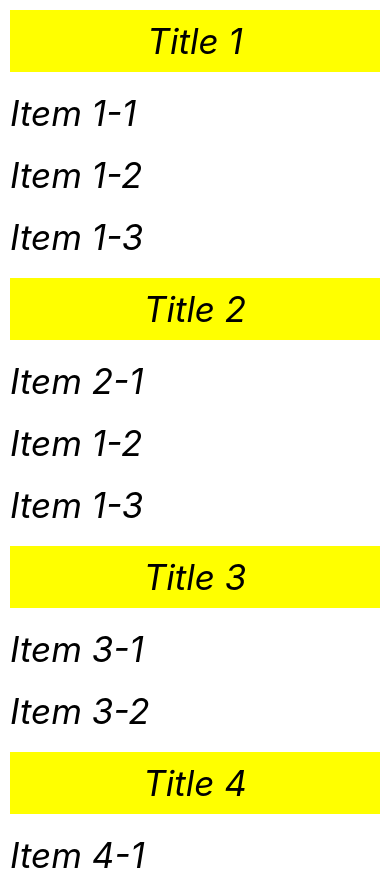
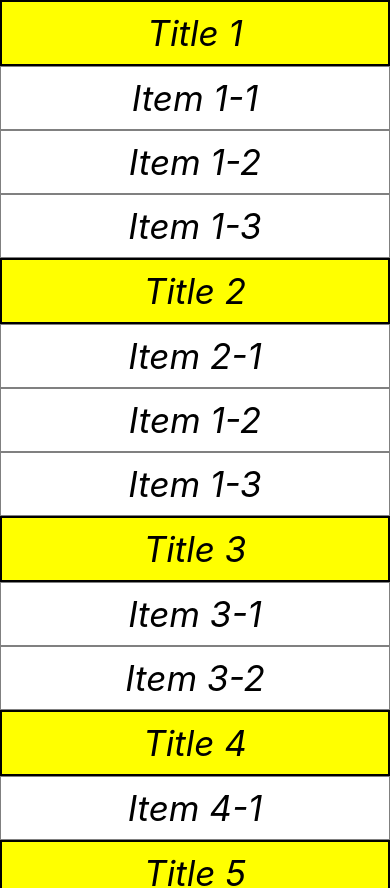
Before and after one commit to Abass14/ReactNative-Tutorial, a React Native app: screen / in a window 390 px wide. Shown: the top 888 px of the page. Built offline with nearby package versions, Linux system fonts and the light colour scheme.

Commit message:
completed excercise

```diff
--- a/App.js
+++ b/App.js
@@ -86,7 +86,9 @@ const App = () => {
         sections= {DATA}
         keyExtractor={(item, index)=>index.toString()}
         renderItem={({ item })=>(
-           <Text style={styles.text}>{item}</Text>
+          <View style={styles.itemChild}>
+              <Text style={styles.text}>{item}</Text>
+          </View>
         )}
         renderSectionHeader={
           ({section})=>(
@@ -97,45 +99,6 @@ const App = () => {
         }
       />
 
-      {/* FlastList
-      <FlatList
-        refreshControl={
-          <RefreshControl
-            refreshing={ Resfreshing }
-            onRefresh= {onRefresh}
-            colors={['red']}
-          />
-        }
-        keyExtractor={(item, index)=>index.toString()}
-        data={items}
-        renderItem={theItems =>(
-          <View style={styles.item}>
-           <Text style={styles.text}>{theItems.item.name}</Text>
-          </View>
-         )
-        }
-      /> */}
-
-      {/* ScrollView List */}
-      {/* <ScrollView
-        refreshControl={
-          <RefreshControl
-            refreshing={ Resfreshing }
-            onRefresh= {onRefresh}
-            colors={['red']}
-          />
-        }
-      >
-        {
-          items.map((i)=>{
-              return (
-                <View style={styles.item} key={i.key}>
-                <Text style={styles.text}>{i.item}</Text>
-              </View>
-              )
-          })
-        }
-      </ScrollView> */}
     </View>
   );
 };
@@ -149,7 +112,15 @@ const styles = StyleSheet.create({
     backgroundColor: 'yellow',
     alignItems: 'center',
     justifyContent: 'center',
-    margin: 10
+    borderWidth: 2,
+    borderColor: 'black'
+  },
+
+  itemChild: {
+    alignItems: 'center',
+    justifyContent: 'center',
+    borderWidth: 1,
+    borderColor: 'grey'
   },
 
   text: {
```
